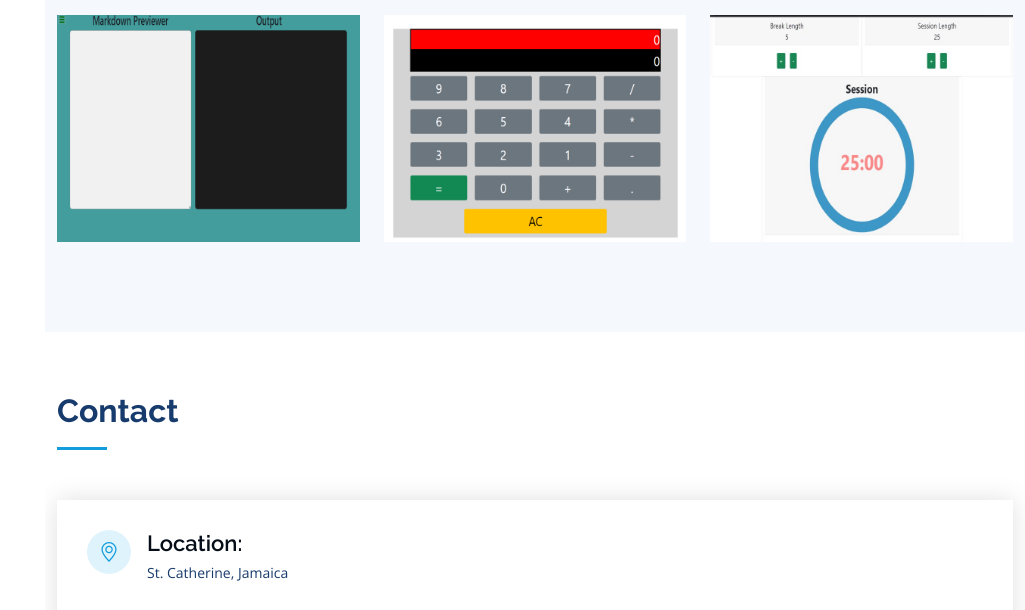
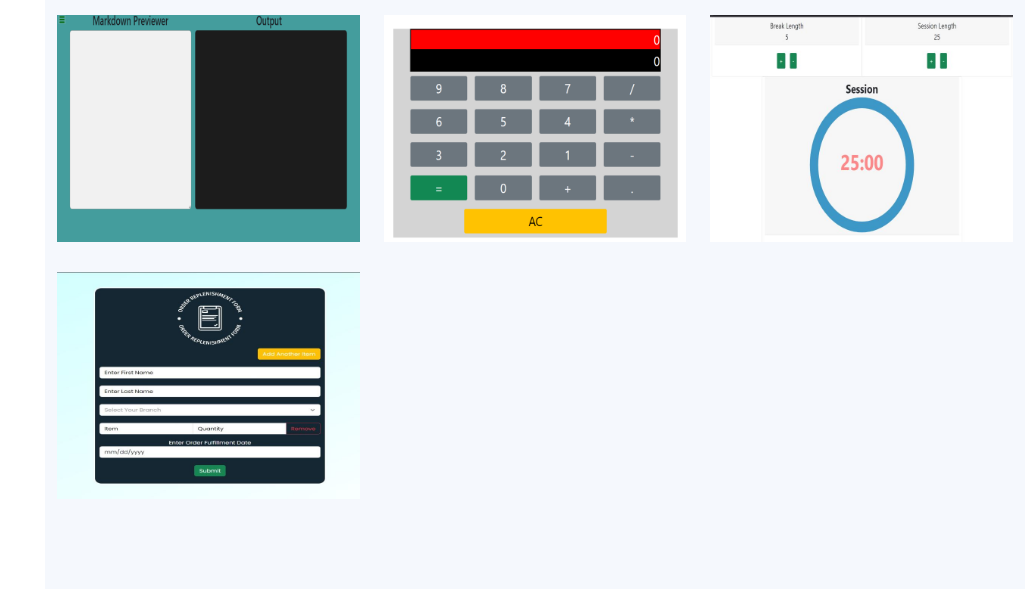
Before and after one commit to rajheem/personal-portfolio-update, a plain HTML site: page index.html in a window 1280 px wide. Shown: the part 3841-4451 px from the top of the page, without its empty margins (255-1280 px from the left). Drawn offline with nearby package versions, Linux system fonts and the light colour scheme.

Commit message:
Added new project

```diff
--- a/index.html
+++ b/index.html
@@ -349,6 +349,16 @@
             </div>
           </div>
 
+          <div class="col-lg-4 col-md-6 portfolio-item filter-card">
+            <div class="portfolio-wrap">
+              <img src="assets/img/portfolio/order_form.jpg" class="img-fluid" alt="">
+              <div class="portfolio-links">
+                <a href="assets/img/portfolio/order_form.jpg" data-gallery="portfolioGallery" class="portfolio-lightbox" title="Card 3"><i class="bx bx-plus"></i></a>
+                <a href="https://rajheem-order-form.netlify.app/" title="More Details"><i class="bx bx-link" ></i></a>
+              </div>
+            </div>
+          </div>
+
 
 
 
```
Also changed, not shown: assets/img/portfolio/order_form.jpg (added).
